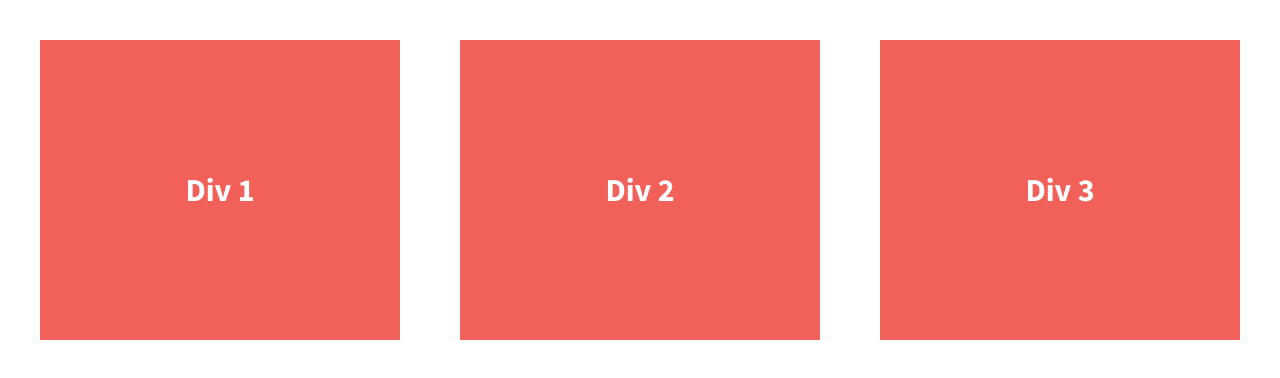
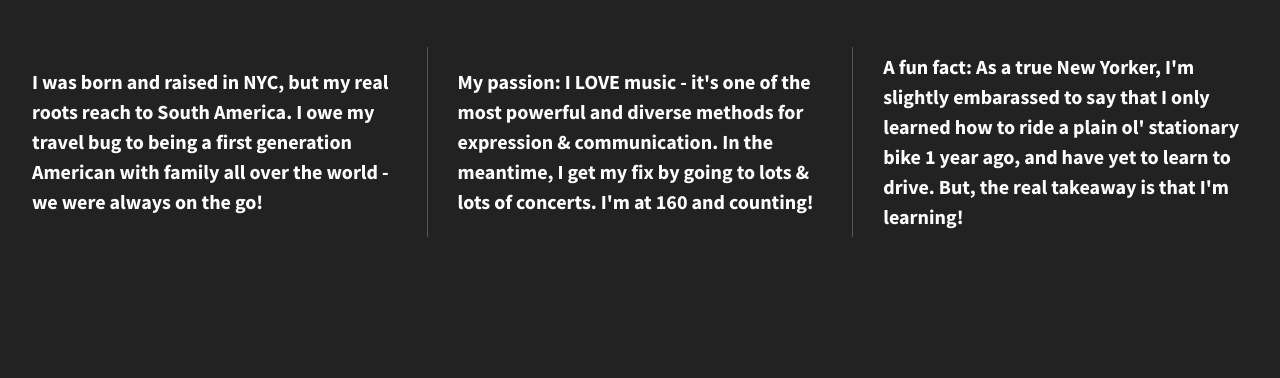
Before and after one commit to JRobertHall/divs-flexbox-starter, a plain HTML site: page index.html in a window 1280 px wide. Drawn offline with nearby package versions, Linux system fonts and the light colour scheme.

Commit message:
updates to personalize and clean up divs

```diff
--- a/css/main.css
+++ b/css/main.css
@@ -95,39 +95,47 @@ textarea {
    Author's custom styles
    ========================================================================== */
 
-
+/*Large Background Image and set width to 100%*/
 html {
-  background-color: #fff;
+  background-color: #222;
   height: 100%;
+  width: 100%;
 }
 
 body {
   font-family: 'Source Sans Pro', sans-serif;
+  font-weight: 700;
   padding: 2em;
-  font-size: 1.25em;
+  color: black;
   height: 100%;
 }
 
 .wrapper {
-  /*add display:flex and set justify-content to space-between*/
+  /*add display:flex, add flex-flow and set to row wrap, set justify-content to space-between, set align-items to center,
+  and remove font-weight*/
   display: flex;
+  flex-flow: row wrap;
   justify-content: space-between;
-  font-weight: 700;
+  align-items: center;
 }
 
 .div-1, .div-2, .div-3 {
-  /*give the divs a width of 30%, add display:flex, set justify-content and align-items to center*/
+  /*give the divs a width of 30%, add display:flex, set justify-content and align-items to center, set height to auto*/
   display: flex;
   justify-content: center;
   align-items: center;
   color: #fff;
   line-height: 1.5em;
-  font-size: 1.6em;
-  background-color: #f16059;
-  height: 300px;
-  width: 30%;
+  font-size: 1.25em;
+  height: auto;
+  /* Remove width: 30% and set flex width in media query*/;
+
 }
 
+.wrapper span {
+  font-family: 'Lora', sans-serif;
+  font-size: 1.3em;
+}
 
 
 
@@ -210,6 +218,18 @@ body {
    These examples override the primary ('mobile first') styles.
    Modify as content requires.
    ========================================================================== */
+/* Sets widths so divs align next to one another, and add line to right of 1 and 2 on desktop size screens */
+@media all and (min-width: 1200px) {
+    .div-1, .div-2, .div-3 {
+      flex-basis: 30%;
+    }
+
+    .div-1, .div-2 {
+      border-right: 1px solid #555;
+      padding-right: 30px;
+    }
+}
+
 
 @media print,
        (-webkit-min-device-pixel-ratio: 1.25),
--- a/index.html
+++ b/index.html
@@ -23,13 +23,13 @@
 
         <section class="wrapper">
             <div class="div-1">
-                Div 1
+                <p> I was born and raised in NYC, but my real roots reach to South America. I owe my travel bug to being a first generation American with family all over the world - we were always on the go!</p>
             </div>
             <div class="div-2">
-                Div 2
+                <p> My passion: I LOVE music - it's one of the most powerful and diverse methods for expression & communication. In the meantime, I get my fix by going to lots & lots of concerts. I'm at 160 and counting!</p>
             </div>
             <div class="div-3">
-                Div 3
+                <p> A fun fact: As a true New Yorker, I'm slightly embarassed to say that I only learned how to ride a plain ol' stationary bike 1 year ago, and have yet to learn to drive. But, the real takeaway is that I'm learning!</p>
             </div>
         </section>
 
```
